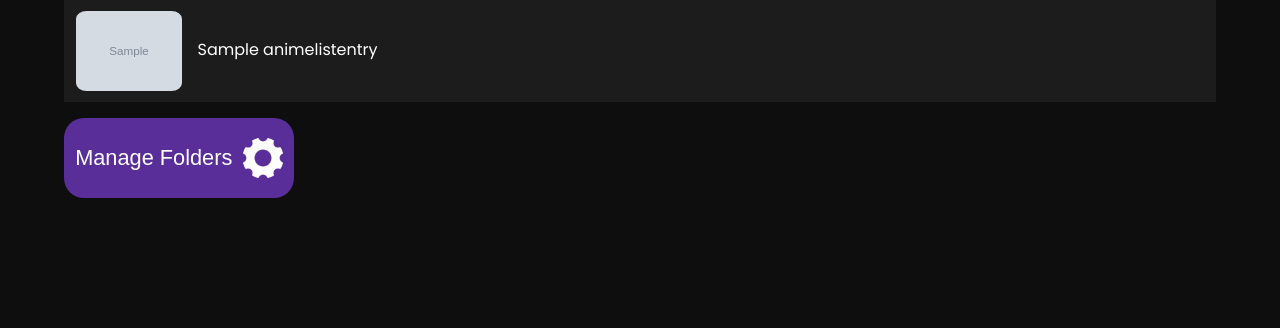
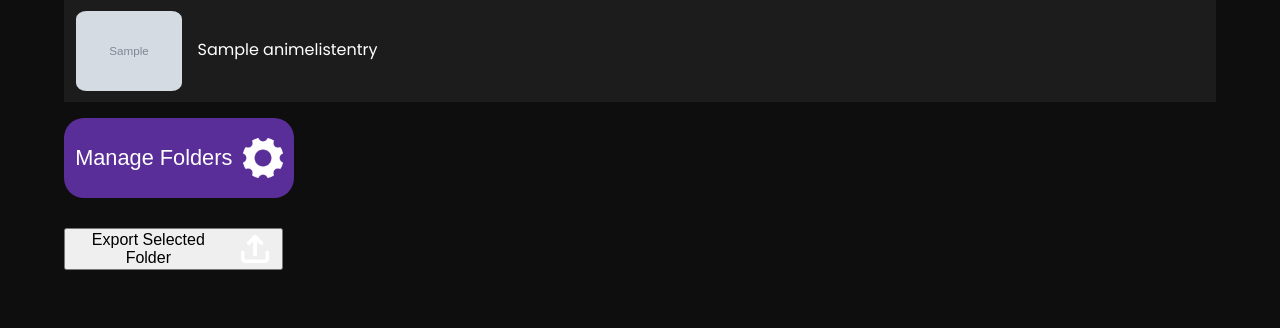
Before and after one commit to TroyAkbulut/AnimeSearchPrime, a Django app: page /animesearch/watchlist/ in a window 1280 px wide. Shown: the part 136-464 px from the top of the page. Run offline with Django 5.2, Linux system fonts and the light colour scheme; a user stored in the database is signed in; tables that the repository leaves empty hold one stand-in row (values such as "Sample post"); grey boxes marked "Sample" are stand-in pictures.

Commit message:
Added button to export the selected watchlist folder to a text file

```diff
--- a/AnimeSearchPrime/AnimeSearch/Services/AnimeListService.py
+++ b/AnimeSearchPrime/AnimeSearch/Services/AnimeListService.py
@@ -75,3 +75,18 @@
             animeFolder.animeListEntries.append(entry)
 
         return animeFolders
+
+    def GetExportText(self, folderID: int, userID: int|None) -> str:
+        user = User.objects.get(pk=userID)
+        folder = Folder.objects.get(pk=folderID)
+        animeEntries = list(AnimeListEntry.objects.filter(folder=folder, user=user))
+        animeEntries.sort(key=lambda entry: str(entry.malID)[::-1])
+
+        export_text = ""
+        count = 1
+        for entry in animeEntries:
+            reversed_id = str(entry.malID)[::-1]
+            export_text += f"{count}: {reversed_id} {entry.mainTitle}\n"
+            count += 1
+
+        return export_text
--- a/AnimeSearchPrime/AnimeSearch/templates/watchlist.html
+++ b/AnimeSearchPrime/AnimeSearch/templates/watchlist.html
@@ -3,7 +3,7 @@
     <head>
         <link rel="stylesheet" href="{% static '9anime.css' %}?v=1.2">
         <link rel="stylesheet" href="{% static 'style.css' %}?v=2.2">
-        <link rel="stylesheet" href="{% static 'watchlist.css' %}?v=1.1">
+        <link rel="stylesheet" href="{% static 'watchlist.css' %}?v=1.2">
         <meta charset="UTF-8">
         <title>Watchlist</title>
     </head>
@@ -12,12 +12,12 @@
         <div style="margin: 5vh 5vw">
             <div class="tab">
                 {% for folder in animeList %}
-                    <button class="tablinks {% if folder == animeList.0 %}active{% endif %}" onclick="openFolder(event, '{{ folder.folder.folderName }}')">{{ folder.folder.folderName }}</button>
+                    <button class="tablinks {% if folder == animeList.0 %}active{% endif %}" onclick="openFolder(event, '{{ folder.folder.folderID }}')">{{ folder.folder.folderName }}</button>
                 {% endfor %}
             </div>
 
             {% for folder in animeList %}
-                <div id="{{ folder.folder.folderName }}" class="tabcontent" style="{% if folder == animeList.0 %}display: block;{% endif %}">
+                <div id="{{ folder.folder.folderID }}" class="tabcontent" style="{% if folder == animeList.0 %}display: block;{% endif %}">
                     <ul class="watchlist">
                         {% for anime in folder.animeListEntries %}
                         <a href="{% url "detail" anime.malID %}">
@@ -34,7 +34,8 @@
             {% if not animeList %}
                 <h1>No Folders Found</h1>
             {% endif %}
-            <form action="{% url "manageFolders" %}">
+            <span class="actions-container">
+                <form class="action-form" action="{% url "manageFolders" %}">
                     <button type="submit" class="btn-settings">
                         <div class="btn-contents">
                             <div class="text">Manage Folders</div>
@@ -44,10 +45,24 @@
                         </div>
                     </button>
                 </form>
+                <form class="action-form" method="POST" action="{% url "exportWatchList" %}">
+                    {% csrf_token %}
+                    <button type="submit" class="btn-export">
+                        <div class="btn-contents">
+                            <div class="text">Export Selected Folder</div>
+                            <div class="icon-frame">
+                                <img class="settings-icon" src="{% static 'images/export.png' %}">
+                            </div>
+                        </div>
+                    </button>
+                    <input id="exportFolderID" name="folderID" type="hidden" value={{ animeList.0.folder.folderID }}>
+                    <input id="exportFolderName" name="folderName" type="hidden" value={{ animeList.0.folder.folderName }}>
+                </form>
+            </span>
         </div>
 
         <script>
-            function openFolder(evt, folderName) {
+            function openFolder(evt, folderID) {
                 var i, tabcontent, tablinks;
                 tabcontent = document.getElementsByClassName("tabcontent");
                 for (i = 0; i < tabcontent.length; i++) {
@@ -57,7 +72,10 @@
                 for (i = 0; i < tablinks.length; i++) {
                     tablinks[i].className = tablinks[i].className.replace(" active", "");
                 }
-                document.getElementById(folderName).style.display = "block";
+
+                document.getElementById(folderID).style.display = "block";
+                document.getElementById("exportFolderID").value = folderID;
+                document.getElementById("exportFolderName").value = document.getElementById(folderID).getElementsByClassName("tablinks")[0].innerText;
                 evt.currentTarget.className += " active";
             }
         </script>
--- a/AnimeSearchPrime/AnimeSearch/urls.py
+++ b/AnimeSearchPrime/AnimeSearch/urls.py
@@ -16,5 +16,6 @@
     path("api/folders/delete/", views.deleteFolder, name="deleteFolder"),
     path("api/folders/edit/", views.editFolder, name="editFolder"),
     path("api/list/add/", views.addToList, name="addToList"),
-    path("api/list/remove/<int:animeID>/", views.removeFromList, name="removeFromList")
+    path("api/list/remove/<int:animeID>/", views.removeFromList, name="removeFromList"),
+    path("api/list/export/", views.exportWatchList, name="exportWatchList")
 ]
--- a/AnimeSearchPrime/AnimeSearch/views.py
+++ b/AnimeSearchPrime/AnimeSearch/views.py
@@ -1,7 +1,9 @@
+from io import BytesIO
+
 from django.core.handlers.wsgi import WSGIRequest
 from django.shortcuts import render, redirect
 from django.template import loader
-from django.http import HttpResponse
+from django.http import HttpResponse, FileResponse
 
 from django.contrib.auth.models import User
 from django.contrib.auth import authenticate
@@ -120,6 +122,16 @@
 
     return redirect("detail", animeID=animeID)
 
+@login_required(login_url="/animesearch/login/")
+def exportWatchList(request: WSGIRequest):
+    folderID = int(request.POST["folderID"])
+    folderName = request.POST["folderName"]
+
+    export_data = animeListService.GetExportText(folderID, request.user.pk)
+    export_io = BytesIO(export_data.encode())
+
+    return FileResponse(export_io, as_attachment=True, filename=f"{folderName}.txt")
+
 def login(request: WSGIRequest):
     if request.user.is_authenticated:
         return redirect("index")
```
Also changed, not shown: AnimeSearchPrime/AnimeSearch/static/watchlist.css (+25 -3 lines), AnimeSearchPrime/AnimeSearch/static/images/export.png (added). Lines whose indentation alone changed are shown as unchanged.
